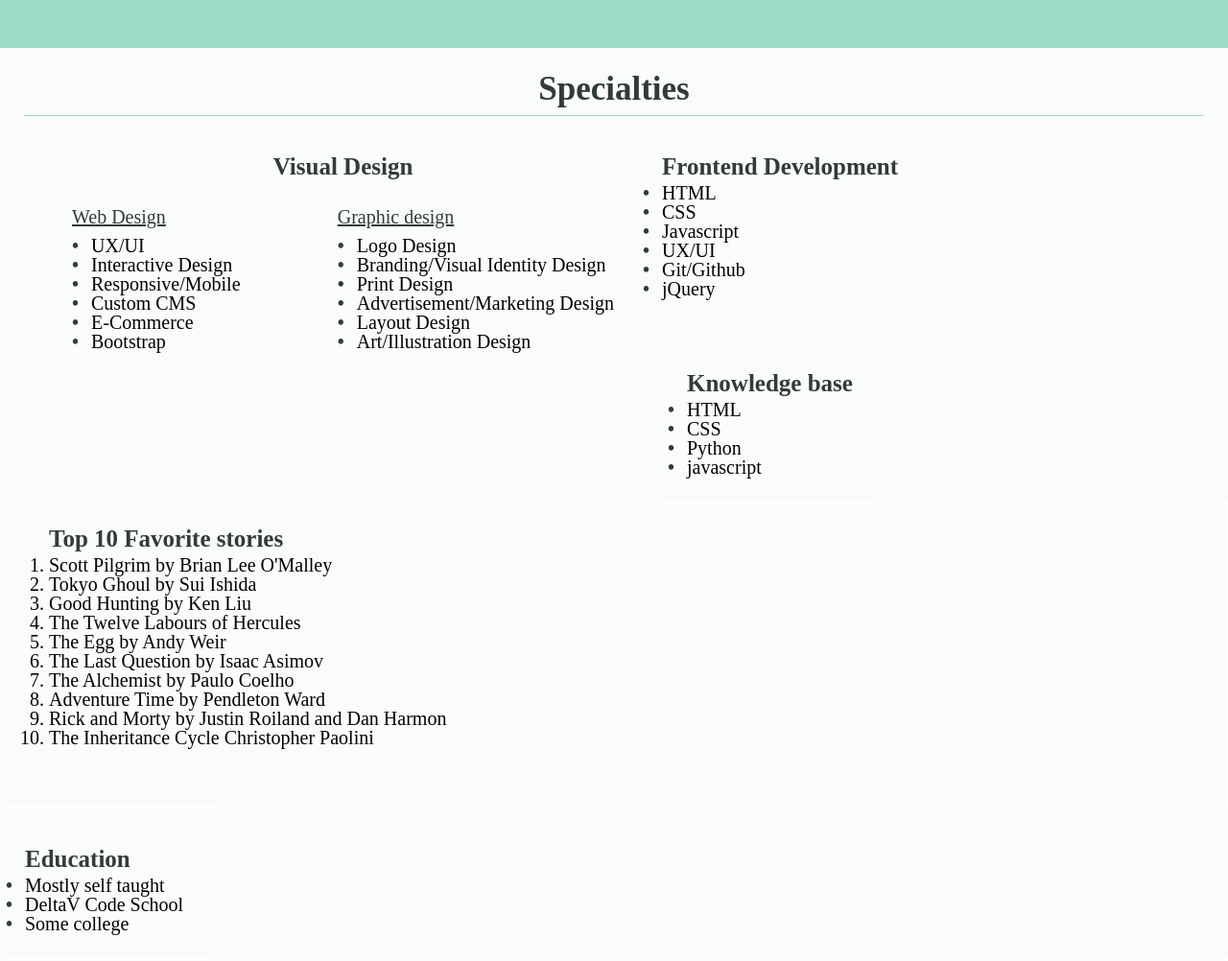
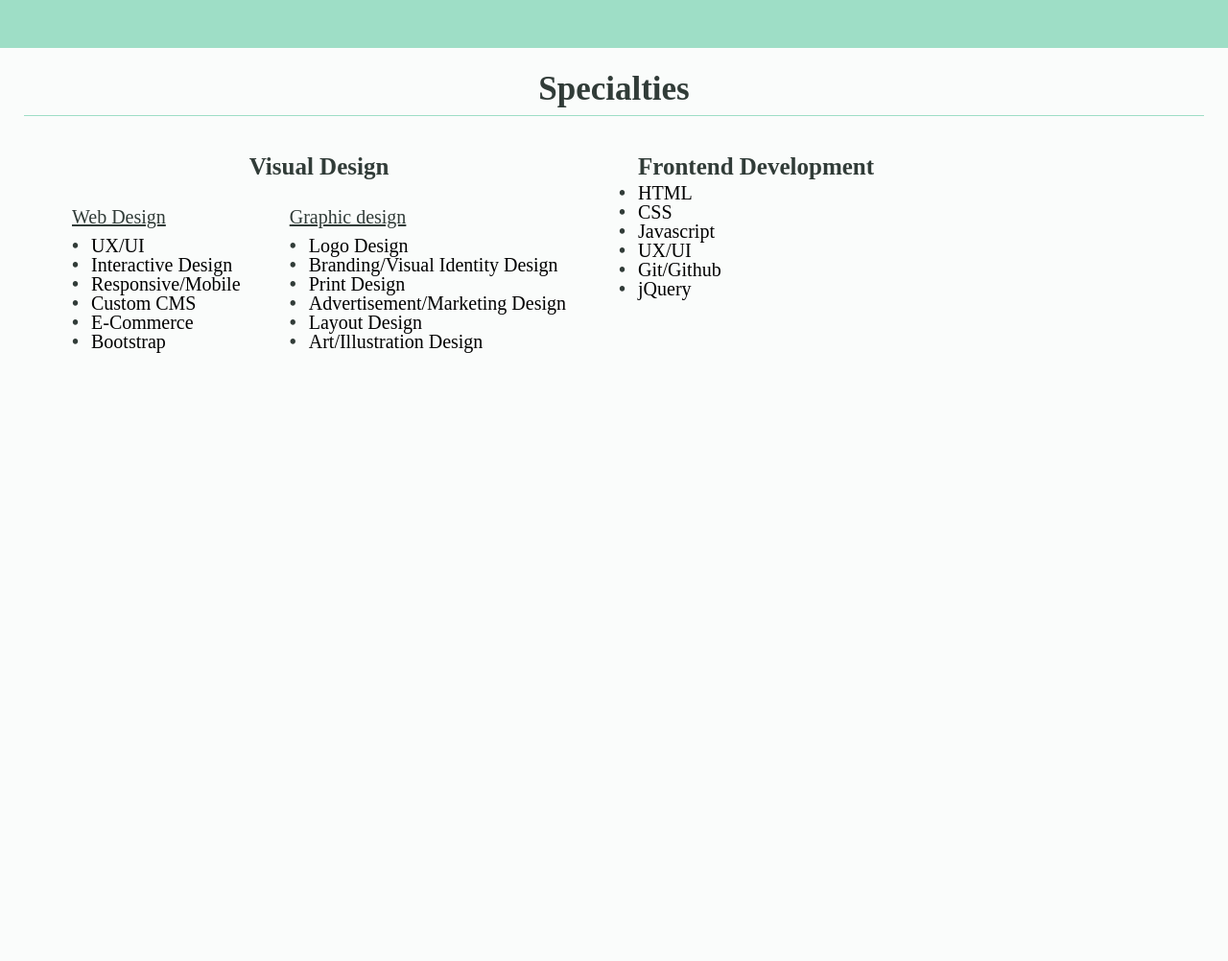
Before and after one commit to Froconic/About-Me, a plain HTML site: page index.html in a window 1280 px wide. Shown: the part 800-1802 px from the top of the page at 96% size. After the commit the page ends 1216 px from the top, so only its background shows below. Drawn offline with Linux system fonts and the light colour scheme.

Commit message:
floated the dev container

```diff
--- a/css/style.css
+++ b/css/style.css
@@ -145,6 +145,9 @@ li
     float: left;
 
     width: 50%;
+
+    box-sizing: border-box;
+
 }
 
 .web-design-container
@@ -167,10 +170,10 @@ li
     float: right;
 }
 
-.list-container
-{
-    /* position: relative; */
-    padding-bottom: 208px;
+.dev-container {
+    float: left;
+    width: 50%;
+    box-sizing: border-box;
 }
 
 .knowledge-container
--- a/index.html
+++ b/index.html
@@ -62,11 +62,12 @@
           <li>jQuery</li>
         </ul>
       </div>
+      <div class="clearfix"></div>
     </div>
   </section>
   <!-- Skillsets section -->
   <section class="skills">
-    <div class="container knowledge-container">
+    <!-- <div class="container knowledge-container">
       <h2>Knowledge base</h2>
       <ul>
         <li>HTML</li>
@@ -74,11 +75,11 @@
         <li>Python</li>
         <li>javascript</li>
       </ul>
-    </div>
+    </div> -->
   </section>
   <!-- Interests section -->
   <section class="interests">
-    <div class="container top-ten-container">
+    <!-- <div class="container top-ten-container">
       <h2>Top 10 Favorite stories</h2>
       <ol>
         <li>Scott Pilgrim by Brian Lee O'Malley</li>
@@ -93,12 +94,12 @@
         <li>The Inheritance Cycle Christopher Paolini</li>
       </ol>
     </div>
-    </div>
+    </div> -->
 
   </section>
   <!-- Career section -->
   <section class="career">
-    <div class="container edu-container">
+    <!-- <div class="container edu-container">
       <h2 class='edu-header'>Education</h2>
       <ul class="edu-list">
         <li>Mostly self taught</li>
@@ -121,7 +122,7 @@
         <li>Assembly Worker</li>
         <li>Telemarketer</li>
       </ul>
-    </div>
+    </div> -->
 
 
   </section>
```
